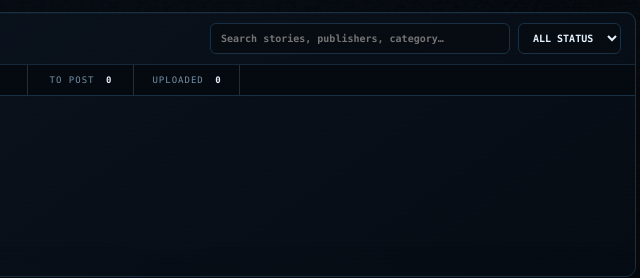
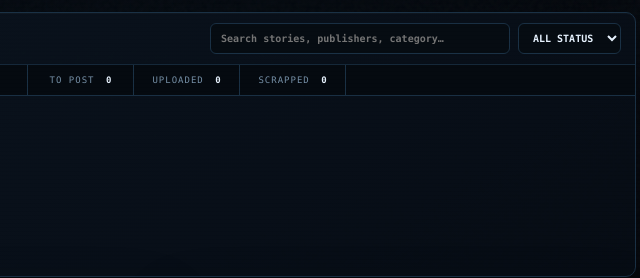
Before and after one commit to tndmadman/AutoNewsRoller, a plain HTML site: page web/command-center/index.html in a window 1280 px wide. Shown: the part 532-810 px from the top of the page, 626-1266 px from the left. Drawn offline with Linux system fonts and the light colour scheme; no server answers.

Commit message:
dashboard: add scrapped video view

```diff
--- a/web/command-center/index.html
+++ b/web/command-center/index.html
@@ -65,6 +65,7 @@
             <option value="COMPLETE">COMPLETE</option>
             <option value="TO_POST">TO POST</option>
             <option value="UPLOADED">UPLOADED</option>
+            <option value="SCRAPPED">SCRAPPED</option>
             <option value="SKIPPED">SKIPPED</option>
           </select>
         </div>
@@ -78,6 +79,7 @@
         <button class="rail" data-filter="COMPLETE">DONE <b id="railComplete">0</b></button>
         <button class="rail" data-filter="TO_POST">TO POST <b id="railToPost">0</b></button>
         <button class="rail" data-filter="UPLOADED">UPLOADED <b id="railUploaded">0</b></button>
+        <button class="rail" data-filter="SCRAPPED">SCRAPPED <b id="railScrapped">0</b></button>
       </div>
       <div id="stories" class="storyGrid"></div>
     </section>
```
